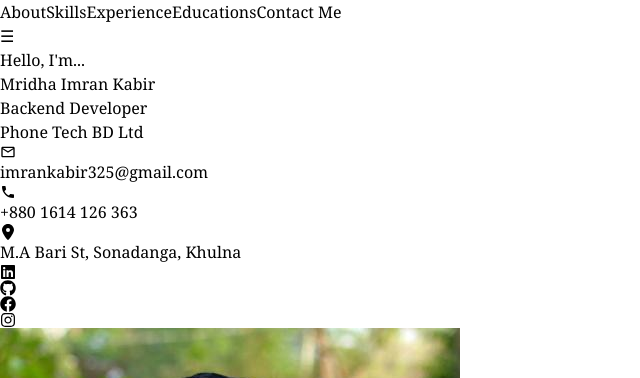
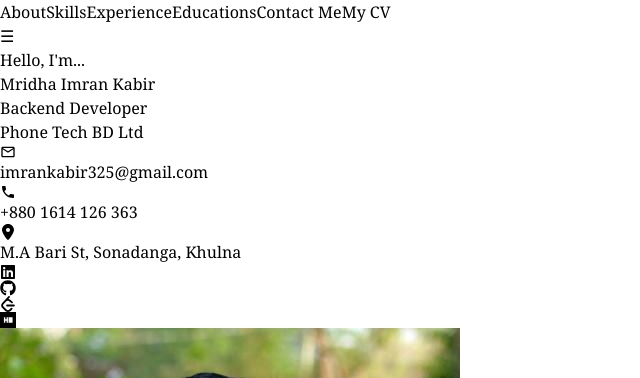
Before and after one commit to imrankabir02/portfolio, a React (Vite) app: page / in a window 1280 px wide. Shown: the top 378 px of the page, without its empty margins (0-640 px from the left). Built offline with nearby package versions, Linux system fonts and the light colour scheme; a web font is replaced by a local one.

Commit message:
code updated

```diff
--- a/src/Components/Hero.jsx
+++ b/src/Components/Hero.jsx
@@ -3,10 +3,8 @@ import profilePic from '../assets/image.png';
 import { MdOutlineMailOutline } from "react-icons/md";
 import { MdPhone } from "react-icons/md";
 import { FaLocationDot } from "react-icons/fa6";
-import { FaLinkedin } from "react-icons/fa";
-import { FaGithub } from "react-icons/fa";
-import { FaFacebook } from "react-icons/fa";
-import { FaInstagram } from "react-icons/fa";
+import { FaLinkedin, FaGithub } from "react-icons/fa";
+import { SiLeetcode, SiHackerrank } from "react-icons/si";
 
 const Hero = () => {
     return (
@@ -78,11 +76,11 @@ const Hero = () => {
                         <a href="https://www.github.com/imrankabir02" target="_blank" rel="noopener noreferrer" className="text-gray-500 transition-all duration-500 transform hover:text-gray-300 hover:scale-110">
                             <FaGithub />
                         </a>
-                        <a href="https://www.facebook.com/imrankabir02" target="_blank" rel="noopener noreferrer" className="text-blue-600 transition-all duration-500 transform hover:text-blue-400 hover:scale-110">
-                            <FaFacebook />
+                        <a href="https://leetcode.com/u/imrankabir02/" target="_blank" rel="noopener noreferrer" className="text-yellow-600 transition-all duration-500 transform hover:text-yellow-400 hover:scale-110">
+                        <SiLeetcode />
                         </a>
-                        <a href="https://www.instagram.com/imrankabir02" target="_blank" rel="noopener noreferrer" className="text-pink-600 transition-all duration-500 transform hover:text-pink-400 hover:scale-110">
-                            <FaInstagram />
+                        <a href="https://www.hackerrank.com/profile/imrankabir02" target="_blank" rel="noopener noreferrer" className="text-green-600 transition-all duration-500 transform hover:text-green-400 hover:scale-110">
+                            <SiHackerrank />
                         </a>
                     </div>
                 </div>
--- a/src/Components/Navbar.jsx
+++ b/src/Components/Navbar.jsx
@@ -1,4 +1,5 @@
 import React, { useState } from 'react';
+import cvFile from '../assets/ImranCV.pdf'
 
 const Navbar = () => {
     const [isOpen, setIsOpen] = useState(false);
@@ -8,7 +9,7 @@ const Navbar = () => {
     };
 
     return (
-        <nav className="fixed top-0 z-50 w-4/5 text-white shadow-lg bg-gradient-to-r from-slate-900 to-slate-1000">
+        <nav className="fixed top-0 left-0 right-0 z-50 w-full text-white shadow-lg bg-gradient-to-r from-slate-900 to-slate-1000">
             <div className="container flex items-center justify-between h-16 px-6 mx-auto">
                 {/* Desktop Navigation Links */}
                 <div className="justify-center hidden w-full space-x-8 text-lg font-medium md:flex">
@@ -17,6 +18,9 @@ const Navbar = () => {
                     <a href="#experience" className="transition-all duration-500 transform hover:text-indigo-400 hover:scale-110">Experience</a>
                     <a href="#educations" className="transition-all duration-500 transform hover:text-indigo-400 hover:scale-110">Educations</a>
                     <a href="#hero" className="transition-all duration-500 transform hover:text-indigo-400 hover:scale-110">Contact Me</a>
+                    <a href={cvFile}
+                        download="ImranKabirCV.pdf" className="text-lg text-gray-300 transition-all duration-500 transform hover:scale-125 hover:text-pink-400"
+                    >My CV</a>
                 </div>
 
                 {/* Mobile Menu Button */}
```
